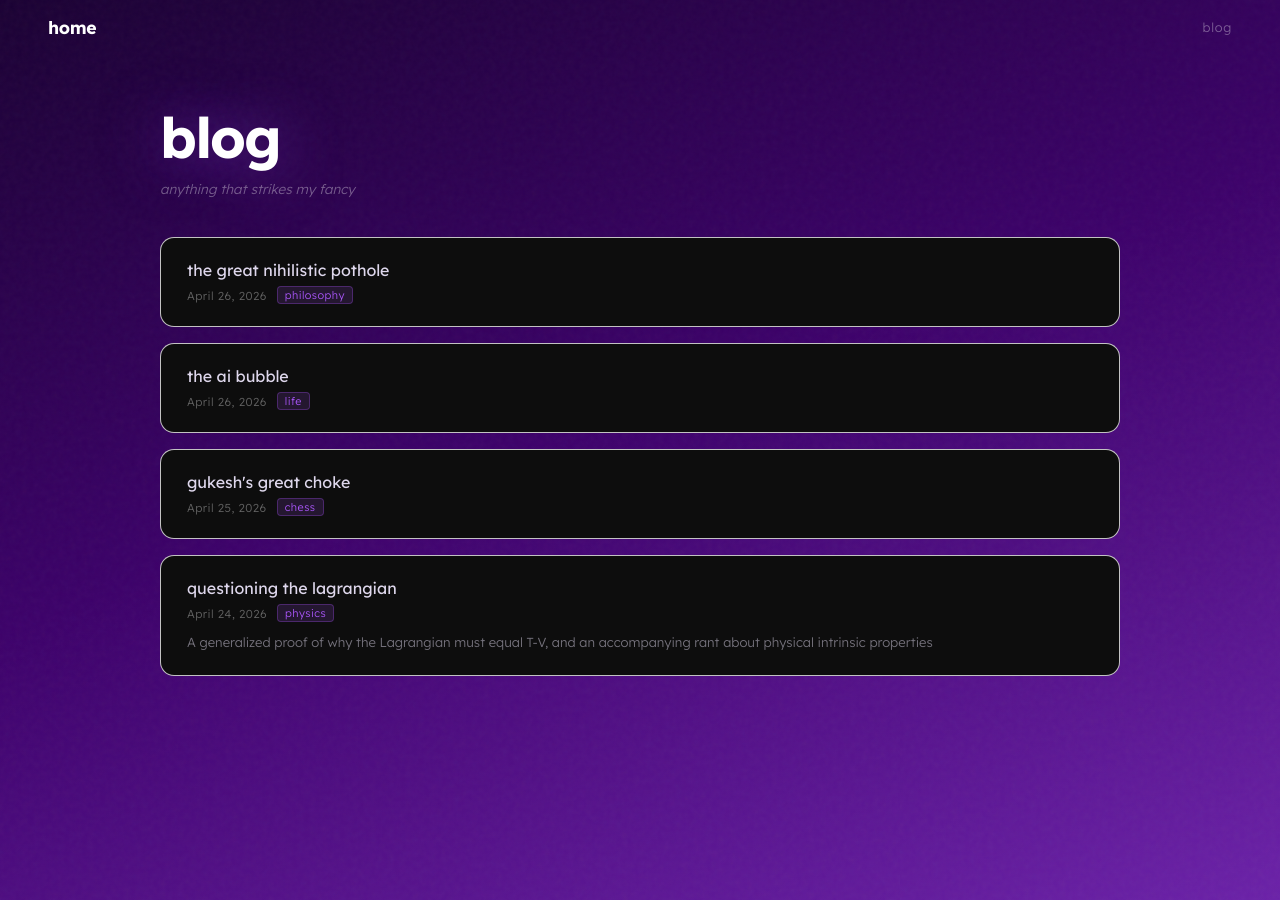
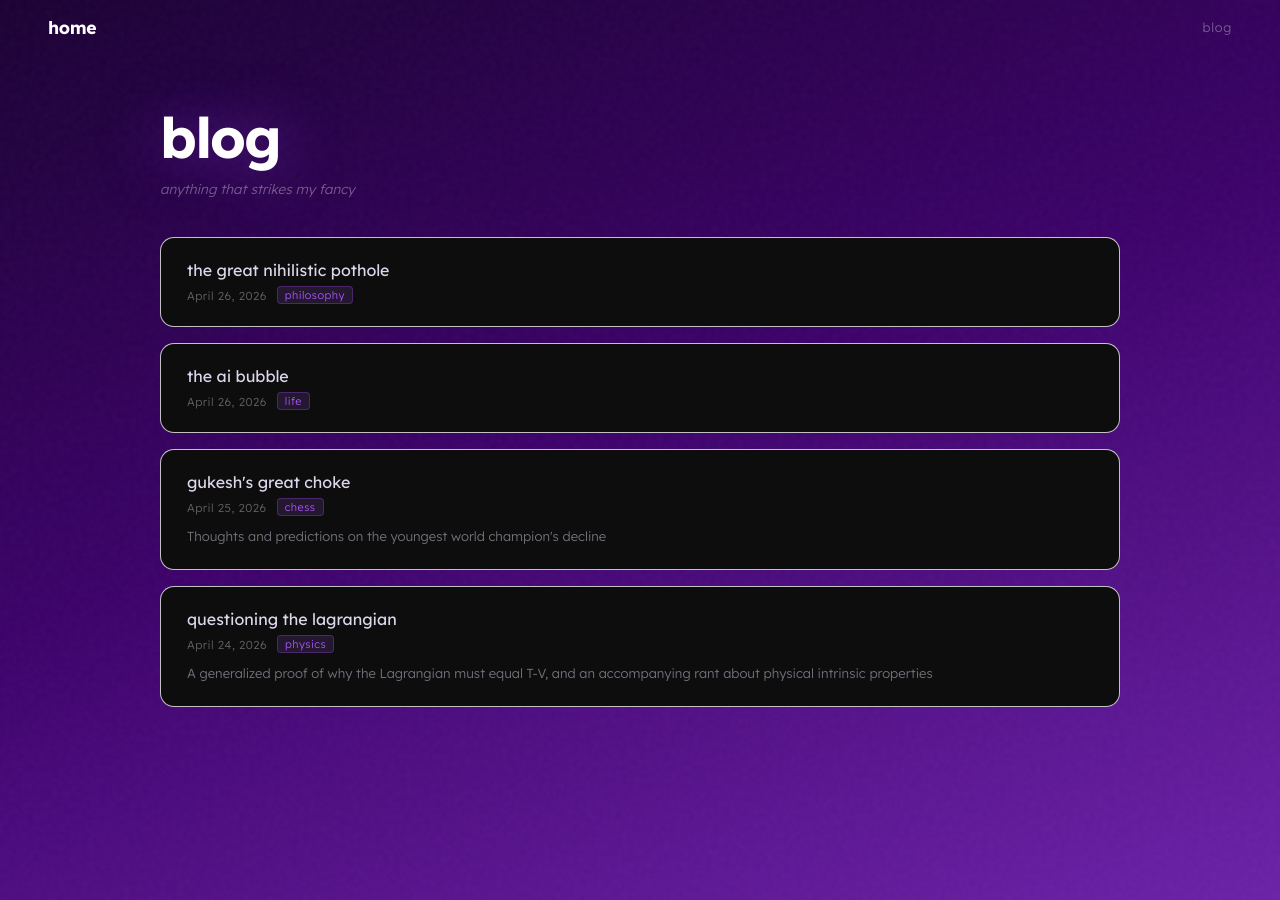
Before and after one commit to swardforever/home, a Jekyll site: the page built from blog/index.html, in a window 1280 px wide. Built offline with Jekyll 4.4.1, drawn with Linux system fonts in a browser that asks for light colours.

Commit message:
Update 2026-04-25-gukesh-great-choke.md

```diff
--- a/_posts/2026-04-25-gukesh-great-choke.md
+++ b/_posts/2026-04-25-gukesh-great-choke.md
@@ -3,6 +3,7 @@ layout: post
 title: "gukesh's great choke"
 date: 2026-04-25
 tags: [chess]
+description: "Thoughts and predictions on the youngest world champion's decline"
 ---
 ## "The era where World Champions were the best players in the world died when Carlsen gave up his throne." - Garry Kasparov
 
```
